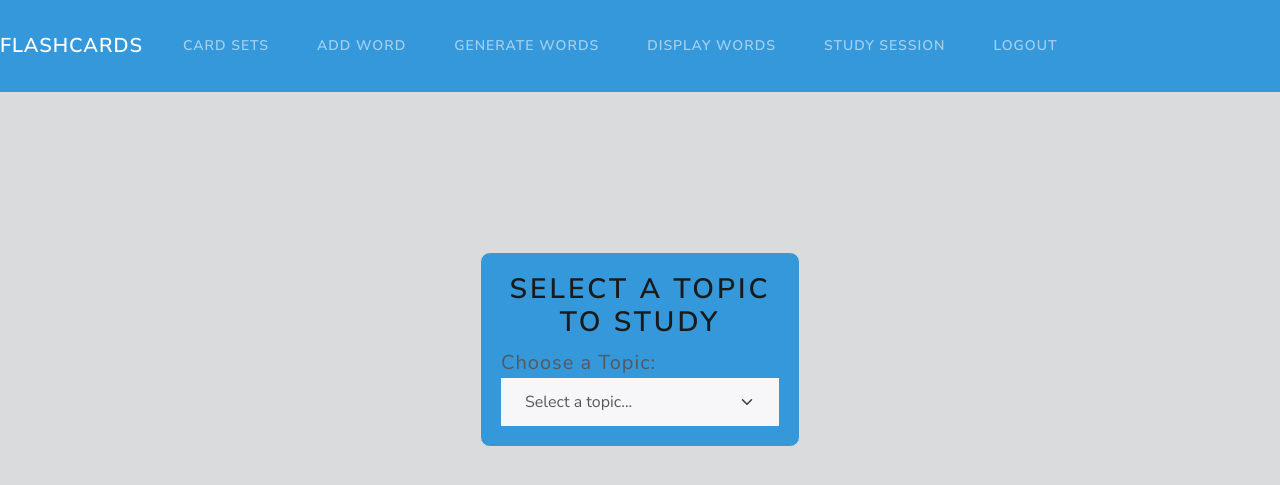
After one commit to mariashapo/FlashCards, a Flask app: page /study_session_topic in a window 1280 px wide. The commit adds this page. Shown: the top 485 px of the page. Run offline with Flask 3, Linux system fonts and the light colour scheme; a user stored in the database is signed in; data that the repository does not hold is empty; some libraries are stand-ins or nearby versions.

Commit message:
merged diverging branches

```diff
--- a/api/app.py
+++ b/api/app.py
@@ -296,7 +296,83 @@ def query(topic_id, topic_name):
     return output_list
 
 
-@app.route("/study_session/<int:word_id>")
+@app.route("/study_session_topic")
+@login_required
+def study_session_topic():
+    # Fetch all topics from the Topics table
+    topics_data = (
+        supabase.table("Topics")
+        .select("id, name")
+        .eq("owner_id", current_user.id)
+        .execute()
+    )
+
+    # If the response contains data, convert it to a list of dictionaries
+    if topics_data.data:
+        topics_list = [
+            {"id": topic["id"], "name": topic["name"]} for topic in topics_data.data
+        ]
+    else:
+        topics_list = []
+
+    # Render the index template and pass the topics list
+    return render_template("study_session_topic.html", topics_list=topics_list)
+
+
+@app.route("/start_study_session", methods=["POST"])
+@login_required
+def start_study_session():
+    topic_id = request.form.get("topic_id")
+    # Assuming you're looking for the first word in the topic that hasn't been studied yet
+    word_data = (
+        supabase.table("Flashcards")
+        .select("id")  # Select only the id column if that's all you need
+        .eq("topic_id", topic_id)  # Make sure this is 'topic_id', not 'topic_is'
+        .eq("learned", False)  # Assuming there's a 'studied' column to filter by
+        #.order("id")  # Order by id ascending to get the first one
+        .limit(1)  # Limit to 1 to get only the first result
+        .execute()
+    )
+
+    first_word_id = word_data.data[0]['id'] if word_data.data else None
+
+    # Calculate the total number of words in the topic
+    total_words_data = (
+        supabase.table("Flashcards")
+        .select("id", count="exact")
+        .eq("topic_id", topic_id)
+        .execute()
+    )
+
+    total_words = total_words_data.count if total_words_data.data else 0
+
+
+    # Calculate the number of learned words in the topic
+    learned_words_data = (
+        supabase.table("Flashcards")
+        .select("id", count="exact")
+        .eq("topic_id", topic_id)
+        .eq("learned", True)
+        .execute()
+    )
+
+    words_learned = learned_words_data.count if learned_words_data.data else 0
+
+    # Calculate the number of words not yet learned (if needed)
+    words_not_learned = total_words - words_learned
+
+    return render_template(
+        "start_study_session.html",
+        first_unstudied_word=first_word_id,
+        total_words=total_words,
+        words_learned=words_learned,
+        words_not_learned=words_not_learned,
+        topic_id=topic_id
+    )
+
+
+@app.route("/study_session/<int:word_id>", methods=["POST"])
+@login_required
 def study_session(word_id):
     # Fetch the word details based on the provided word_id
     word_details = (
--- a/api/templates/navbar.html
+++ b/api/templates/navbar.html
@@ -28,7 +28,7 @@
 						</a>
 					</li>
 					<li class="nav-item">
-						<a class="nav-link {{'active' if location=='study_session'}}" href="{{ url_for('study_session', word_id = 2)}}">
+						<a class="nav-link {{'active' if location=='study_session'}}" href="{{ url_for('study_session')}}">
                             Study Session
 						</a>
 					</li>
--- /dev/null
+++ b/api/templates/study_session_topic.html
@@ -0,0 +1,49 @@
+{% from "navbar.html" import create_navbar with context %}
+<!DOCTYPE html>
+<html lang="en">
+<head>
+    <link rel="stylesheet" type="text/css" href="{{ url_for('static', filename='css/bootstrap.css') }}">
+    <style>
+        .form-background {
+            background-color: #3498db;
+        }
+        .page-background {
+            background-color: #dadbdc;
+        }
+        .form-box {
+            max-width: 25vw;
+            margin: auto;
+            padding: 20px;
+            border: 1px solid #ddd;
+            border-radius: 10px;
+            margin-top: 20vh;
+        }
+    </style>
+</head>
+<body class="page-background">
+    {{ create_navbar("study_session_topic", "form-background") }}
+    <div class="container">
+        <div class="row">
+            <div class="col-md-12">
+                <div class="form-box form-background">
+                    <h2 class="text-center">Select a Topic to Study</h2>
+                    <form id="studyTopicForm" action="{{ url_for('start_study_session') }}" method="post">
+                        <div class="form-group">
+                            <label for="topic" class="text-center" style="font-size: 20px;">Choose a Topic:</label>
+                            <select class="form-select" id="topic" name="topic_id" onchange="this.form.submit()">
+                                <option value="">Select a topic...</option>
+                                {% for topic in topics_list %}
+                                <option value="{{ topic.id }}">{{ topic.name }}</option>
+                                {% endfor %}
+                            </select>
+                        </div>
+                    </form>
+                </div>
+            </div>
+        </div>
+    </div>
+
+    <!-- Include Bootstrap JavaScript -->
+    <script src="https://cdn.jsdelivr.net/npm/bootstrap@5.1.3/dist/js/bootstrap.bundle.min.js"></script>
+</body>
+</html>
```
Also changed, not shown: api/templates/start_study_session.html (added, +46 -0 lines).
